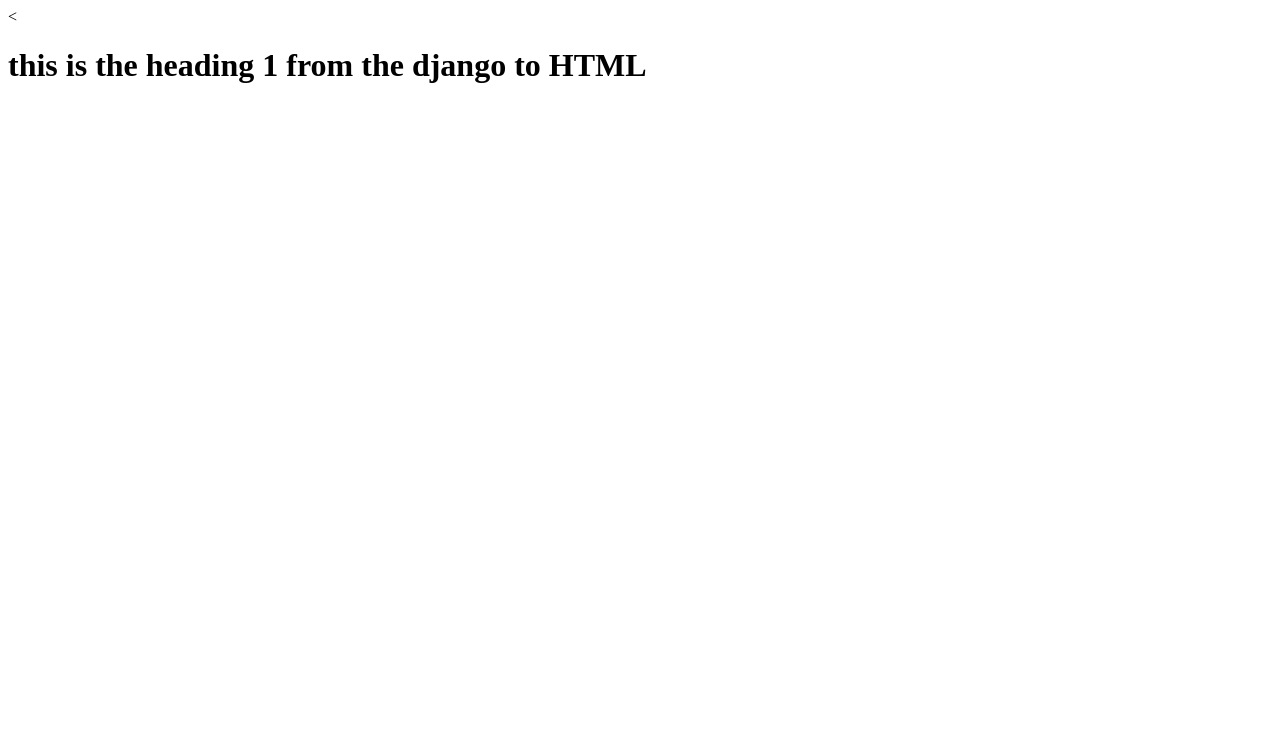
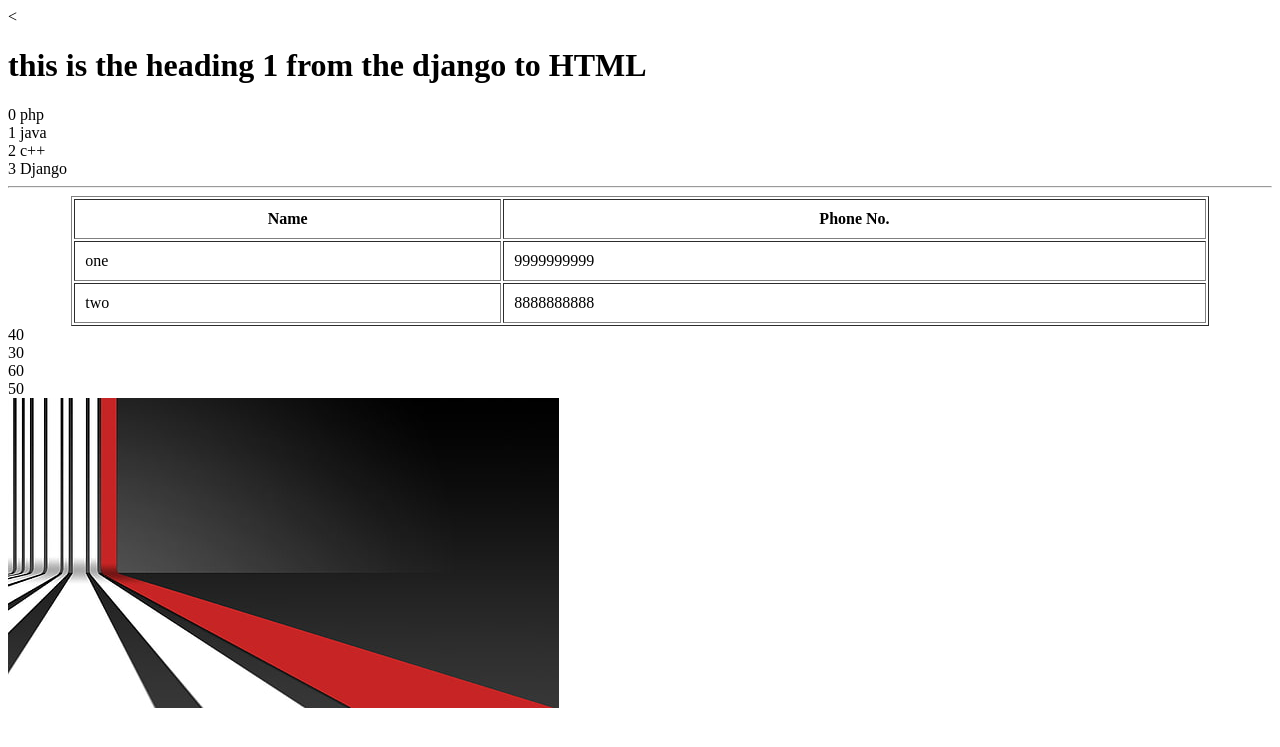
Before and after one commit to utsav7011/django, a Django app: page / in a window 1280 px wide. Shown: the top 747 px of the page. Run offline with Django 4.2, Linux system fonts and the light colour scheme.

Commit message:
for loop conditional statements and using include exclude in the django module

```diff
--- a/djangoProject/pr1/pr1/settings.py
+++ b/djangoProject/pr1/pr1/settings.py
@@ -121,3 +121,7 @@ STATIC_URL = 'static/'
 # https://docs.djangoproject.com/en/4.2/ref/settings/#default-auto-field
 
 DEFAULT_AUTO_FIELD = 'django.db.models.BigAutoField'
+
+STATICFILES_DIRS = [
+    BASE_DIR, "static"
+]
--- a/djangoProject/pr1/pr1/views.py
+++ b/djangoProject/pr1/pr1/views.py
@@ -4,7 +4,13 @@ from django.shortcuts import render
 def homePage(request):
     data = {
         'title':'Home Page -_-',
-        "h1": "this is the heading 1 from the django to HTML"
+        "h1": "this is the heading 1 from the django to HTML",
+        'cList': ['php', 'java','c++', 'Django'],
+        'numbers':[10, 20, 40, 30, 60, 50],
+        'studentDetails': [
+            {'name':'one', 'phone':9999999999},
+            {'name':'two', 'phone':8888888888}
+        ]
     }
     return render(request, "index.html", data)
 
--- /dev/null
+++ b/djangoProject/pr1/templates/base.html
@@ -0,0 +1,8 @@
+{% include  "header.html" %}
+
+{% block content %}
+
+{% endblock %}
+
+
+{%include "footer.html"%}
--- /dev/null
+++ b/djangoProject/pr1/templates/footer.html
@@ -0,0 +1,17 @@
+{% if numbers|length > 0 %}
+{%for n  in numbers%}
+    {%if n > 20 %}
+    <div>{{n}}</div>
+    {% endif %}
+
+    {%endfor%}
+{% else %}
+<div>noData</div>
+{%endif%}
+
+<img src = "/static/imgFile.jpg">
+
+
+
+</body>
+</html>
--- /dev/null
+++ b/djangoProject/pr1/templates/header.html
@@ -0,0 +1,18 @@
+<<!DOCTYPE html>
+
+<html>
+    <head>
+        <meta charset="utf-8">
+        <meta http-equiv="X-UA-Compatible" content="IE=edge">
+        <title>{{title}}</title>
+        <meta name="description" content="">
+        <meta name="viewport" content="width=device-width, initial-scale=1">
+        <link rel="stylesheet" href="">
+    </head>
+    <body>
+
+        <h1>{{h1}}</h1>
+
+        {%for n in cList%}
+        <div> {{forloop.counter0}} {{n}}</div>
+        {% endfor %}
--- a/djangoProject/pr1/templates/index.html
+++ b/djangoProject/pr1/templates/index.html
@@ -1,24 +1,20 @@
-<<!DOCTYPE html>
+{% extends 'base.html' %}
 
-<html>
-    <head>
-        <meta charset="utf-8">
-        <meta http-equiv="X-UA-Compatible" content="IE=edge">
+{%block content%}
 
-        <title>{{title}}</title>
-        <meta name="description" content="">
-        <meta name="viewport" content="width=device-width, initial-scale=1">
-        <link rel="stylesheet" href="">
-    </head>
-    <body>
-        <!--[if lt IE 7]>
-            <p class="browsehappy">You are using an <strong>outdated</strong> browser. Please <a href="#">upgrade your browser</a> to improve your experience.</p>
-        <![endif]-->
+        <hr>
+        <table border = '1', cellpadding = '10px' align = 'center' width = '90%'>
+            <tr>
+                <th>Name</th>
+                <th>Phone No.</th>
+            </tr>
 
+            {% for d in studentDetails %}
+            <tr>
+                <td> {{d.name}} </td>
+                    <td> {{d.phone}} </td>
+            </tr>
+            {%endfor%}
+        </table>
 
-        <h1>{{h1}}</h1>
-
-
-        <script src="" async defer></script>
-    </body>
-</html>
+{%endblock%}
```
Also changed, not shown: djangoProject/pr1/static/imgFile.jpg (added), djangoProject/pr1/static/styles.css (added).
